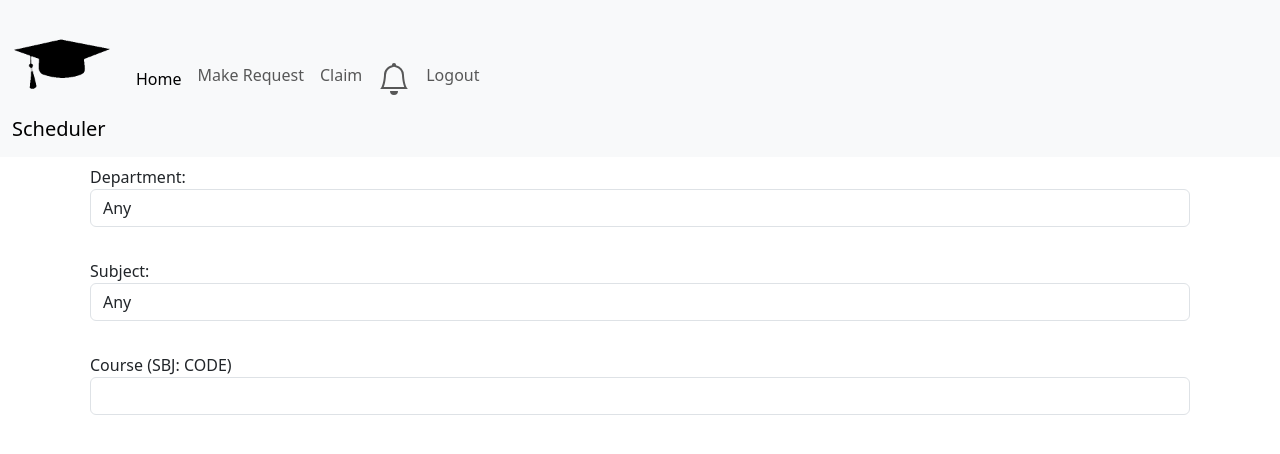
After one commit to Pjt727/Scheduler, a Django app: page /claim/ in a window 1280 px wide. The commit adds this page. Shown: the top 454 px of the page. Run offline with Django 4.2, Linux system fonts and the light colour scheme; the visitor is signed in with stand-in values (Sample User, id 1); data that the repository does not hold is empty.

Commit message:
claim selects

```diff
--- /dev/null
+++ b/scheduler/claim/views.py
@@ -0,0 +1,17 @@
+from django.http import HttpRequest, HttpResponse
+from django.shortcuts import render
+from django.contrib.auth.decorators import login_required
+from .models import Department, Course
+import logging
+
+
+@login_required
+def claim(request: HttpRequest) -> HttpResponse:
+    data = {
+        'departments': Department.objects.filter(request=None).all(),
+
+        # inefficient query (could make new table if this is a problem)
+        'department_subjects': [(c['department'], c['subject']) for c in Course.objects.filter(request=None).values('department', 'subject').distinct()],
+        'courses': Course.objects.filter(request=None).all()
+    }
+    return render(request, 'claim.html', context=data)
--- a/scheduler/request/forms.py
+++ b/scheduler/request/forms.py
@@ -5,7 +5,7 @@ from authentication.models import Professor
 from django.db.models import Q
 
 
-class SubmitRequestBundle(forms.Form):
+class SubmitRequest(forms.Form):
     request_items = forms.MultipleChoiceField(choices=(), widget=forms.CheckboxSelectMultiple())
 
     id = "submit-request"
--- a/scheduler/scheduler/urls.py
+++ b/scheduler/scheduler/urls.py
@@ -17,6 +17,7 @@ from django.contrib import admin
 from django.urls import path
 import authentication.views as auth_views
 import request.views as request_views
+import claim.views as claim_views
 from django.views.generic import TemplateView
 
 
@@ -36,4 +37,7 @@ urlpatterns = [
     path('get_form/<str:form_id>', request_views.get_form, name='get_form'),
     path('request_submit/', request_views.request_submit, name='request_submit'),
     path('request_add/<str:form_id>', request_views.request_add, name='request_add'),
+
+    # Claim views
+    path('claim/', claim_views.claim, name='claim')
 ]
--- /dev/null
+++ b/scheduler/static/css/search.css
@@ -0,0 +1,5 @@
+.live-search-options {
+    max-height: 300px;
+    overflow-y: scroll;
+    user-select: none;
+}
--- /dev/null
+++ b/scheduler/static/javascript/claim.js
@@ -0,0 +1,108 @@
+function deleteCourseSelect(event){
+    event.target.parentNode.remove();
+}
+
+function getCourse(course_rep){
+    const courseDataList = document.getElementById("id_course-options");
+    const courseOptions = courseDataList.querySelectorAll("option");
+    let foundCourseOption = null;
+    courseOptions.forEach( (courseOption) => {
+        if(courseOption.value == course_rep){
+            foundCourseOption = courseOption
+        }
+    });
+
+    return foundCourseOption;
+}
+
+function addCourseSelect(course_rep){
+    courseOption = getCourse(course_rep);
+    if (courseOption === null){ return }
+
+    // check to see if select element is already selected
+    const courseSelectID = `multiSelect${courseOption.id}`
+    const courseMultiSelect = document.getElementById("courseMultiSelect");
+    if(!(courseMultiSelect.querySelector(`#${courseSelectID}`) === null)){ return };
+
+    // creating select elements
+    const courseSelect = document.createElement('span');
+    courseSelect.classList.add('badge', 'text-bg-secondary', 'fs-5', 'm-2');
+    courseSelect.textContent = course_rep;
+    courseSelect.value = courseOption.id;
+    courseSelect.id = courseSelectID
+
+    const closeButton = document.createElement('button');
+    closeButton.type = 'button';
+    closeButton.classList.add('btn-close');
+    closeButton.setAttribute('aria-label', 'Close');
+    closeButton.addEventListener('click', deleteCourseSelect);
+    courseSelect.appendChild(closeButton);
+
+    // append to container
+    courseMultiSelect.appendChild(courseSelect);
+}
+
+function submitEnterListener(){
+    const courseText = document.getElementById("id_course-text");
+    courseText.addEventListener('keydown', (event)=>{
+        if(event.key === 'Enter'){
+            event.preventDefault();
+            addCourseSelect(courseText.value);
+        }
+    });
+}
+
+function hideOptions(options, attribute, selectedValue){
+    options.forEach((option)=> {
+        if(option.value === "any"){return;}
+        if(option.getAttribute(attribute) === selectedValue){
+            option.hidden = false;
+        } else {
+            option.hidden = true;
+        }
+    })
+}
+
+function selectUpdates(){
+    // Getting the selects and the options (removing any from options because that should always be visible)
+    const departmentSelect = document.getElementById("id_department");
+    const departmentSelectOptions = departmentSelect.querySelectorAll("option");
+
+    const subjectSelect = document.getElementById("id_subject");
+    const subjectSelectOptions = subjectSelect.querySelectorAll("option");
+
+    const courseInput = document.getElementById("id_course-text");
+    const courseDataList = document.getElementById("id_course-options")
+    const courseDataListOptions = courseDataList.querySelectorAll("option");
+
+    // when changed update subjects, and course selections
+    departmentSelect.addEventListener('change', () => {
+        const selectedDepartment = departmentSelect.options[departmentSelect.selectedIndex];
+        const selectedDepartmentPk = selectedDepartment.value;
+        subjectSelect.value = "any";
+        if (selectedDepartmentPk === "any"){
+            subjectSelectOptions.forEach((option) =>{option.hidden = false;})
+            return;
+        }
+        hideOptions(subjectSelectOptions, "department", selectedDepartmentPk);
+    });
+
+    subjectSelect.addEventListener('change', ()=>{
+        const selectedSubject = subjectSelect.options[subjectSelect.selectedIndex];
+        const selectedSubjectPk = selectedSubject.value;
+
+        const selectedDepartment = departmentSelect.options[departmentSelect.selectedIndex];
+        const selectedDepartmentPk = selectedDepartment.value;
+
+        departmentSelect.value = selectedSubject.getAttribute("department");
+
+        if(selectedSubjectPk === "any"){
+            return;
+        }
+        courseInput.value = `${selectedSubject.innerHTML}: `;
+    });
+}
+document.addEventListener('DOMContentLoaded', ()=>{
+    submitEnterListener();
+    selectUpdates();
+});
--- /dev/null
+++ b/scheduler/static/javascript/edit_requests.js
@@ -0,0 +1,3 @@
+// work in much the same way that creating new requests work
+//  now instead the modal will create a new instance under the same group to make head
+//  then will need to update the requests
--- a/scheduler/templates/base.html
+++ b/scheduler/templates/base.html
@@ -30,6 +30,9 @@
                     {% if request.user.is_authenticated %}
                     <li class="nav-item">
                         <a class="nav-link" href="{% url 'make_request' %}">Make Request</a>
+                    </li>
+                    <li class="nav-item">
+                        <a class="nav-link" href="{% url 'claim' %}">Claim</a>
                     </li>
                     <li class="nav-item">
                         <a class="nav-link" href="{% url 'make_request' %}">
--- /dev/null
+++ b/scheduler/templates/pages/claim/bulk_create.html
@@ -0,0 +1,6 @@
+{% extends "base.html" %}
+{% load static %}
+{% block head %}<link rel="stylesheet" href="{% static 'formSubmission.css' %}">{% endblock %}
+{% block title %}Bulk Create{% endblock %} {% block content %}
+
+{% endblock %}
--- /dev/null
+++ b/scheduler/templates/pages/claim/claim.html
@@ -0,0 +1,56 @@
+{% extends "base.html" %}
+{% load static %}
+{% block head %}
+    <link rel="stylesheet" href="{% static 'formSubmission.css' %}">
+    <link rel="stylesheet" href="{% static 'search.css' %}">
+{% endblock %}
+{% block title %}Claim{% endblock %} {% block content %}
+
+<div class="d-grid gap-3">
+    <div class="p-2">
+        <label for="id_department">Department:</label>
+        <select name="department" class="form-control" id="id_department">
+            <option value="any" value selected>Any</option>
+            {% for department in departments %}
+                <option value="{{ department.pk }}"> {{ department }} </option>
+            {% endfor %}
+        </select>
+    </div>
+
+    <div class="p-2">
+        <label for="id_subject">Subject:</label>
+        <select name="subject" class="form-control" id="id_subject">
+            <option value="any" value selected>Any</option>
+            {% for department, subject in department_subjects %}
+                <option value="{{ subject }}" department="{{ department }}">{{ subject }}</option>
+            {% endfor %}
+        </select>
+    </div>
+
+    <div class="p-2">
+
+        <label for="id_course-text">Course (SBJ: CODE)</label>
+        <input id="id_course-text" type="text" class="form-control" list="id_course-options">
+        <datalist id="id_course-options">
+            {% for course in courses %}
+                    <option
+                        id="{{ course.pk }}"
+                        value="{{ course }}"
+                        department="{{ course.department }}"
+                        title="{{ course.title }}"
+                        subject="{{ course.subject }}"
+                        code="{{ course.code }}"
+                    >
+                        {{ course.title }}
+                    </option>
+            {% endfor %}
+        </datalist>
+    </div>
+</div>
+<div id="courseMultiSelect">
+
+</div>
+
+
+{% endblock %}
+{% block scripts %}<script src={% static 'claim.js' %}></script> {% endblock %}
--- a/scheduler/templates/pages/request/make_request.html
+++ b/scheduler/templates/pages/request/make_request.html
@@ -2,7 +2,7 @@
 {% extends "base.html" %}
 {% load static %}
 {% block head %}<link rel="stylesheet" href="{% static 'formSubmission.css' %}">{% endblock %}
-{% block title %}Claim{% endblock %} {% block content %}
+{% block title %}Request{% endblock %} {% block content %}
 
 <!-- Creating Model Form Modals
 update-url="{% url 'get_form' form_id=submit_request_form.id %}"
```
Also changed, not shown: scheduler/request/views.py (+3 -4 lines), scheduler/templates/forms/submit_request.html (+3 -5 lines), scheduler/claim/forms.py (added), scheduler/templates/forms/requests.html (renamed from scheduler/templates/forms/request_bundle.html).
